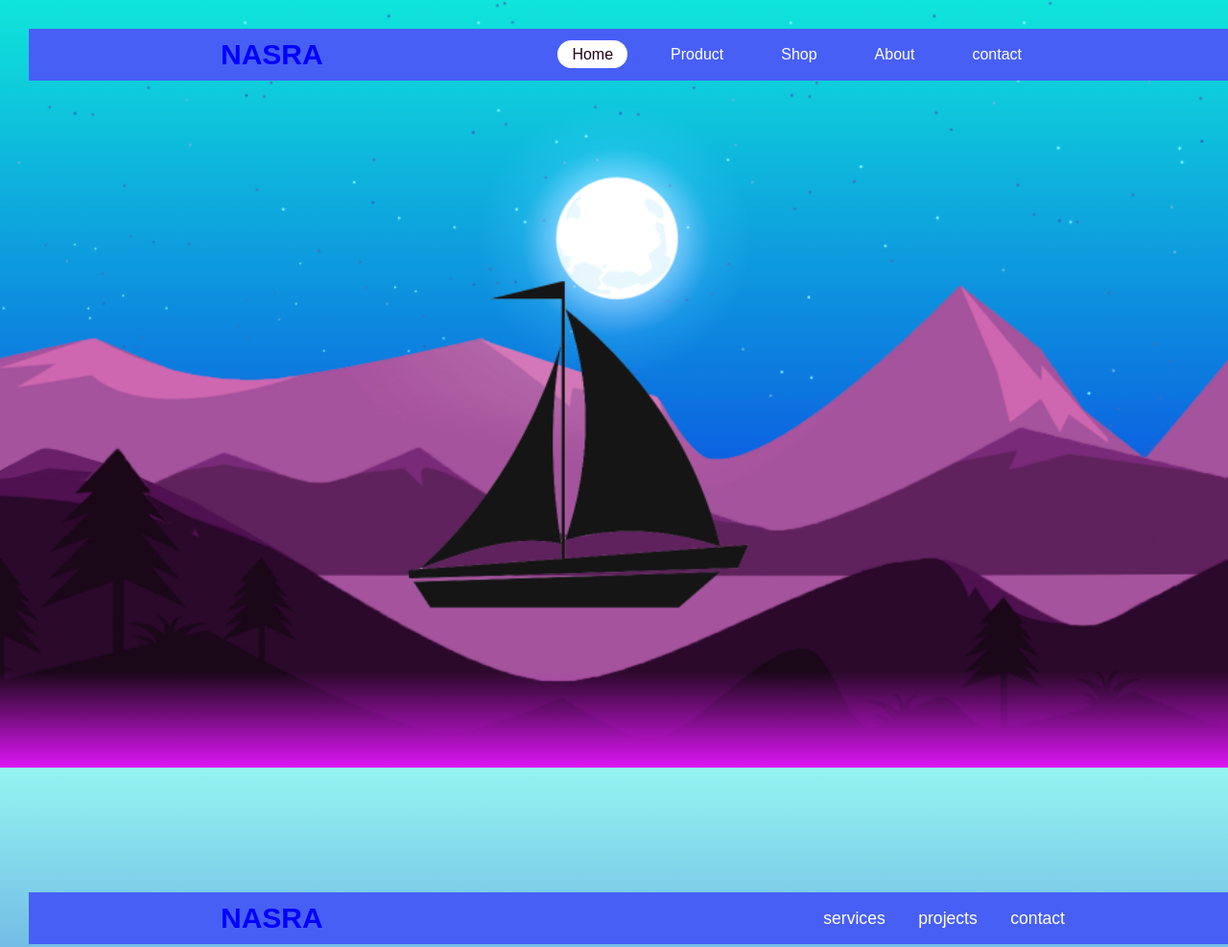
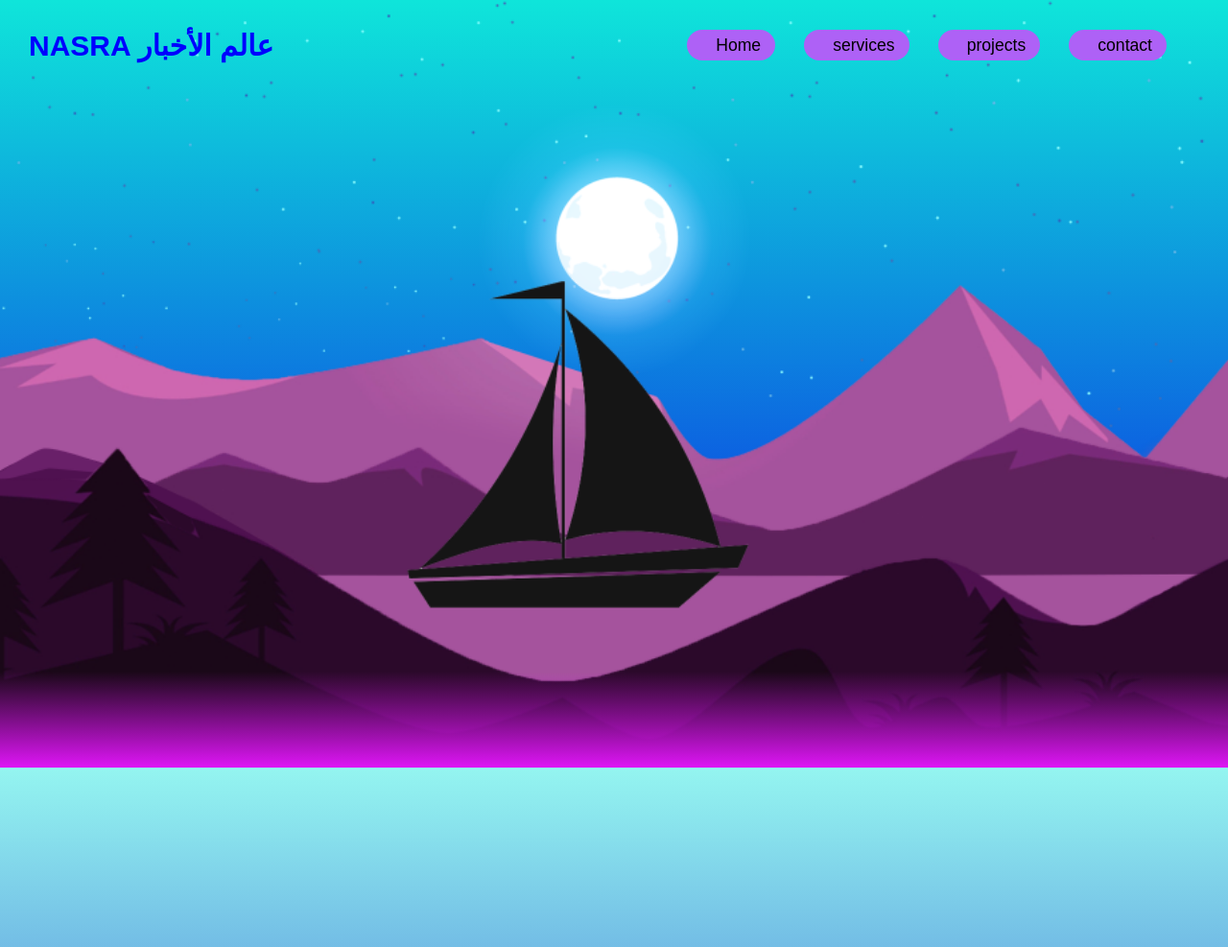
Before and after one commit to nasraismail33/mix-ascrolling-portfolio, a plain HTML site: page index.html in a window 1280 px wide. Shown: the top 987 px of the page at 96% size. Drawn offline with Linux system fonts and the light colour scheme.

Commit message:
delete header portfolio

```diff
--- a/index.html
+++ b/index.html
@@ -10,15 +10,19 @@
 </head>
 <body>
   <header>
-    <h2><a href="#" class="logo">Nasra</a></h2>
-    <ul>
+    <h2><a href="#" class="logo">   Nasra  عالم الأخبار  </a></h2>
+    <ul class="navigation">
       <li><a href="#" class="active"> Home </a></li>
-      <li><a href="#">Product</a></li>
-      <li><a href="#">Shop</a></li>
-      <li><a href="#">About</a></li>
-      <li><a href="#"> contact</a></li>
+      <li><a href="#services">services</a></li>
+      <li><a href="#projects">projects</a></li>
+      <li><a href="#contact">contact</a></li>
     </ul>
   </header>
+
+
+
+
+
 
   <section class="main">
     <img src="img/stars1.webp" id="stars">
@@ -38,7 +42,7 @@
     <p></p><br>
 
   </div>
-<!-- website portfolio -->
+<!-- website portfolio
 
 <header>
   <a href="#" class="logo">NASRA</a>
@@ -48,6 +52,8 @@
       <a href="#contact">contact</a>
   </nav>
 </header>
+-->
+
 <section class="main">
 <div>
 
--- a/style.css
+++ b/style.css
@@ -32,6 +32,8 @@ header ul{
 }
 header ul li{
     margin-right: 30px;
+    color: #000;
+
 }
 header ul li a{
     padding: 6px 15px;
@@ -92,6 +94,7 @@ header ul li a:hover,.active{
     box-sizing: border-box;
     scroll-behavior:smooth;
 }
+/*  islam mahfooz
 header{
     background:rgb(72, 95, 246) ;
     width: 100%;
@@ -103,6 +106,20 @@ header{
     padding:10px 200px;
 }
 
+*/
+
+header{
+    position: fixed;
+    width: 95%;
+    z-index:10;
+    display: flex;
+    justify-content:space-between;
+    align-items:center;
+    margin: 30px;
+
+}
+
+
 .logo{
     text-decoration:none;
     color:blue;
@@ -112,10 +129,11 @@ header{
 }
 .navigation a{
     text-decoration:none;
-    color:white;
+    color:#000;
     font-size:1.1em;
     font-weight:500;
     padding-left:30px;
+    background: rgb(174, 97, 246);
 }
 .navigation a:hover{
     color:blueviolet;
```
Also changed, not shown: main.js (+0 -43 lines), img/img/student.jpg (deleted), img/img/student.png (deleted), img/img/student1.jpg (deleted), 1 other file.
